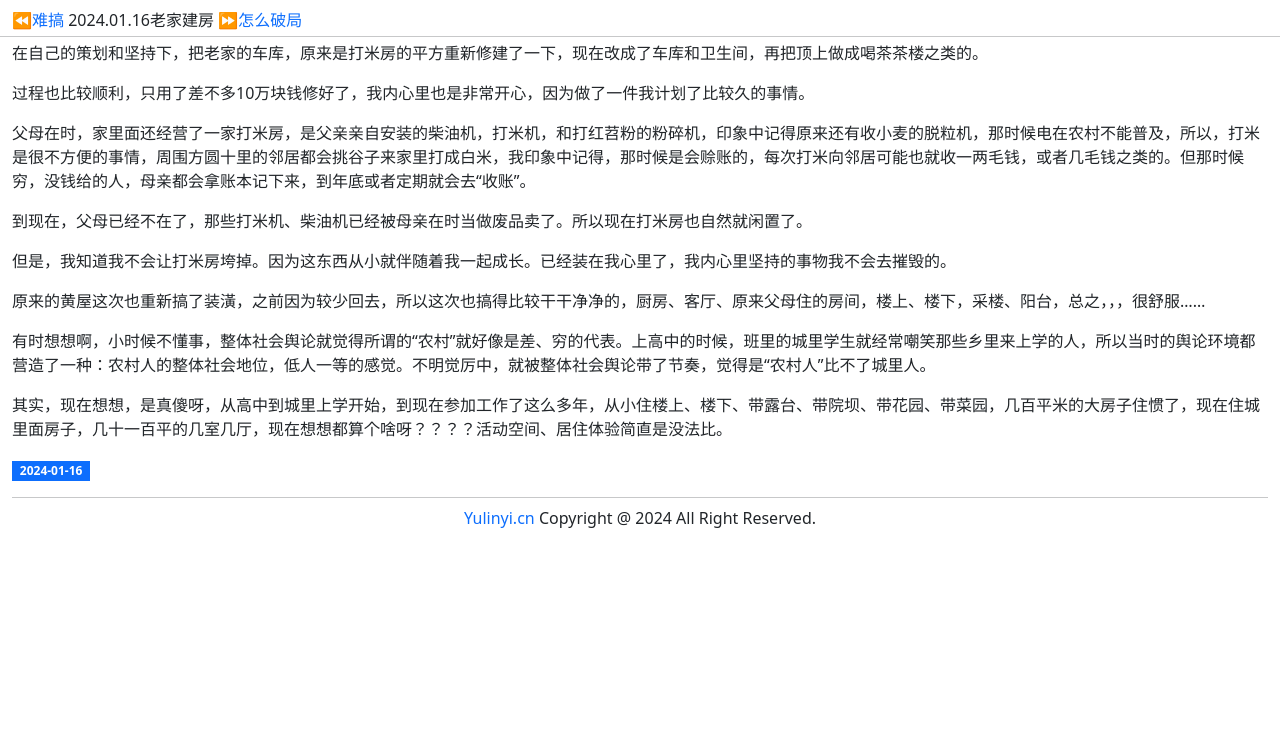
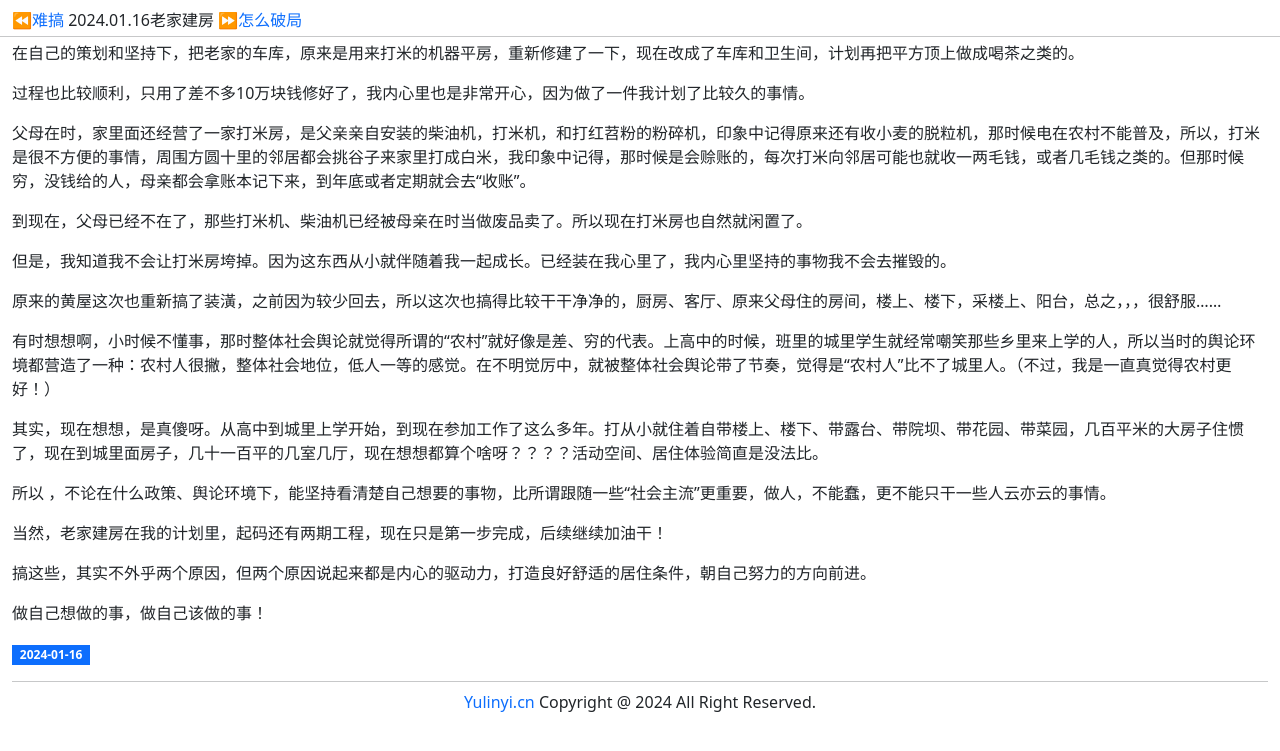
Before and after one commit to helloyuzz/Yulinyi, a Jekyll site: the page built from _posts/2024-01-16-老家建房.md, in a window 1280 px wide. Shown: the top 751 px of the page. Built offline with Jekyll 4.4.1, drawn with Linux system fonts in a browser that asks for light colours.

Commit message:
Update 2024-01-16-老家建房.md

```diff
--- a/_posts/2024-01-16-老家建房.md
+++ b/_posts/2024-01-16-老家建房.md
@@ -2,7 +2,7 @@
 layout: post
 ---
 
-在自己的策划和坚持下，把老家的车库，原来是打米房的平方重新修建了一下，现在改成了车库和卫生间，再把顶上做成喝茶茶楼之类的。
+在自己的策划和坚持下，把老家的车库，原来是用来打米的机器平房，重新修建了一下，现在改成了车库和卫生间，计划再把平方顶上做成喝茶之类的。
 
 过程也比较顺利，只用了差不多10万块钱修好了，我内心里也是非常开心，因为做了一件我计划了比较久的事情。
 
@@ -12,8 +12,16 @@ layout: post
 
 但是，我知道我不会让打米房垮掉。因为这东西从小就伴随着我一起成长。已经装在我心里了，我内心里坚持的事物我不会去摧毁的。
 
-原来的黄屋这次也重新搞了装潢，之前因为较少回去，所以这次也搞得比较干干净净的，厨房、客厅、原来父母住的房间，楼上、楼下，采楼、阳台，总之，，，很舒服......
+原来的黄屋这次也重新搞了装潢，之前因为较少回去，所以这次也搞得比较干干净净的，厨房、客厅、原来父母住的房间，楼上、楼下，采楼上、阳台，总之，，，很舒服......
 
-有时想想啊，小时候不懂事，整体社会舆论就觉得所谓的“农村”就好像是差、穷的代表。上高中的时候，班里的城里学生就经常嘲笑那些乡里来上学的人，所以当时的舆论环境都营造了一种：农村人的整体社会地位，低人一等的感觉。不明觉厉中，就被整体社会舆论带了节奏，觉得是“农村人”比不了城里人。
+有时想想啊，小时候不懂事，那时整体社会舆论就觉得所谓的“农村”就好像是差、穷的代表。上高中的时候，班里的城里学生就经常嘲笑那些乡里来上学的人，所以当时的舆论环境都营造了一种：农村人很撇，整体社会地位，低人一等的感觉。在不明觉厉中，就被整体社会舆论带了节奏，觉得是“农村人”比不了城里人。（不过，我是一直真觉得农村更好！）
 
-其实，现在想想，是真傻呀，从高中到城里上学开始，到现在参加工作了这么多年，从小住楼上、楼下、带露台、带院坝、带花园、带菜园，几百平米的大房子住惯了，现在住城里面房子，几十一百平的几室几厅，现在想想都算个啥呀？？？？活动空间、居住体验简直是没法比。
+其实，现在想想，是真傻呀。从高中到城里上学开始，到现在参加工作了这么多年。打从小就住着自带楼上、楼下、带露台、带院坝、带花园、带菜园，几百平米的大房子住惯了，现在到城里面房子，几十一百平的几室几厅，现在想想都算个啥呀？？？？活动空间、居住体验简直是没法比。
+
+所以 ，不论在什么政策、舆论环境下，能坚持看清楚自己想要的事物，比所谓跟随一些“社会主流”更重要，做人，不能蠢，更不能只干一些人云亦云的事情。
+
+当然，老家建房在我的计划里，起码还有两期工程，现在只是第一步完成，后续继续加油干！
+
+搞这些，其实不外乎两个原因，但两个原因说起来都是内心的驱动力，打造良好舒适的居住条件，朝自己努力的方向前进。
+
+做自己想做的事，做自己该做的事！
```
